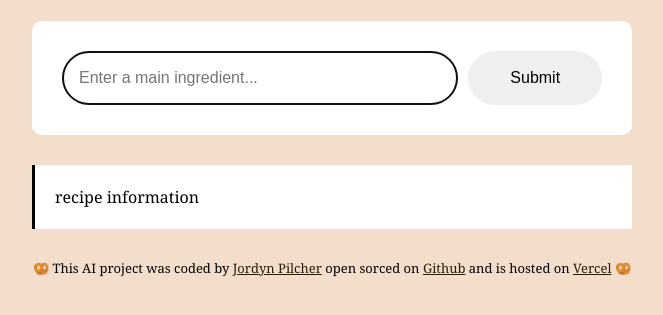
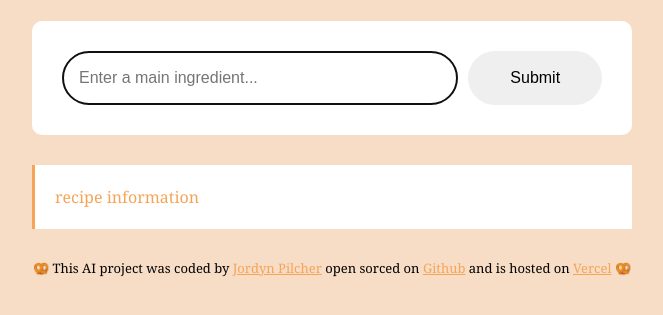
Before and after one commit to jordynnnnnnn/generator, a plain HTML site: page index.html in a window 1280 px wide. Shown: the part 231-546 px from the top of the page, without its empty margins (308-971 px from the left). Drawn offline with Linux system fonts and the light colour scheme.

Commit message:
updated css styling

```diff
--- a/src/styling.css
+++ b/src/styling.css
@@ -1,10 +1,10 @@
 body {
-  background-color: #f2decb;
+  background-color: #f7ddc5;
   font-family: Georgia, "Times New Roman", Times, serif;
 }
 
 a {
-  color: #272004;
+  color: #f5a458;
 }
 
 .container {
@@ -53,6 +53,7 @@ form {
 .recipe {
   font-size: 16px;
   background-color: white;
+  color: #f5a458;
   padding: 20px;
   line-height: 2;
   line-height: 24px;
```
